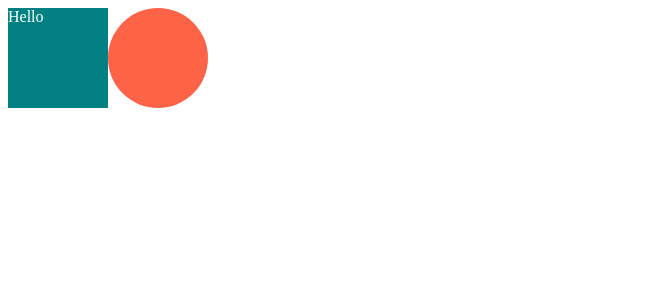
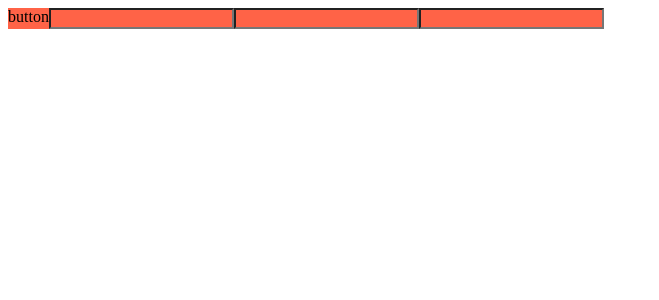
Before and after one commit to iamminho/react_master_course, a React (Create React App) app: page / in a window 1280 px wide. Shown: the top 300 px of the page, without its empty margins (0-659 px from the left). Built offline with nearby package versions, Linux system fonts and the light colour scheme.

Commit message:
As and Attrs

```diff
--- a/src/App.js
+++ b/src/App.js
@@ -8,6 +8,14 @@ const Box = styled.div`
   background-color: ${(props) => props.bgColor};
   width: 100px;
   height: 100px;
+`;
+
+const Btn = styled.button`
+  background-color: tomato;
+`;
+
+const Input = styled.input.attrs({ required: true })`
+  background-color: tomato;
 `;
 
 // Box 상속
@@ -22,10 +30,10 @@ const Text = styled.span`
 function App() {
   return (
     <Father>
-      <Box bgColor="teal">
-        <Text>Hello</Text>
-      </Box>
-      <Circle bgColor="tomato" />
+      <Btn as="div">button</Btn>
+      <Input />
+      <Input />
+      <Input />
     </Father>
   );
 }
```
